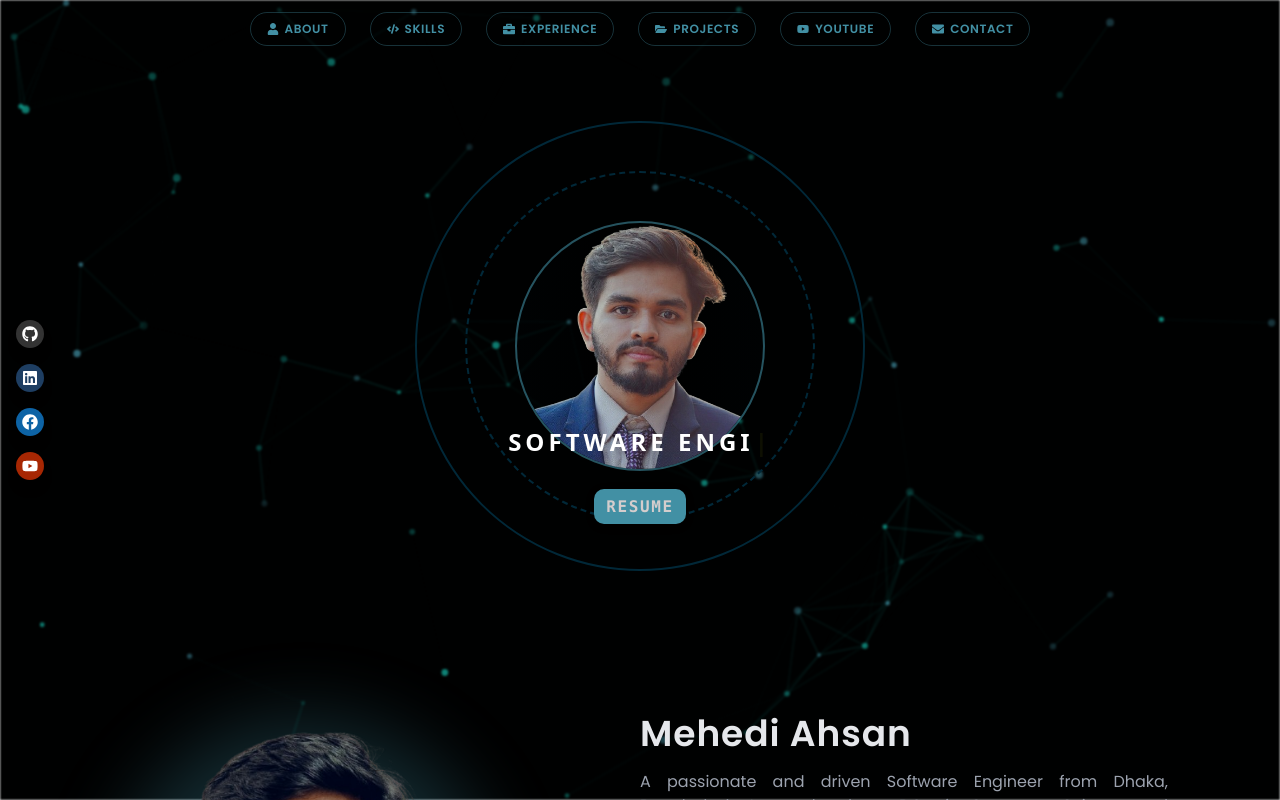
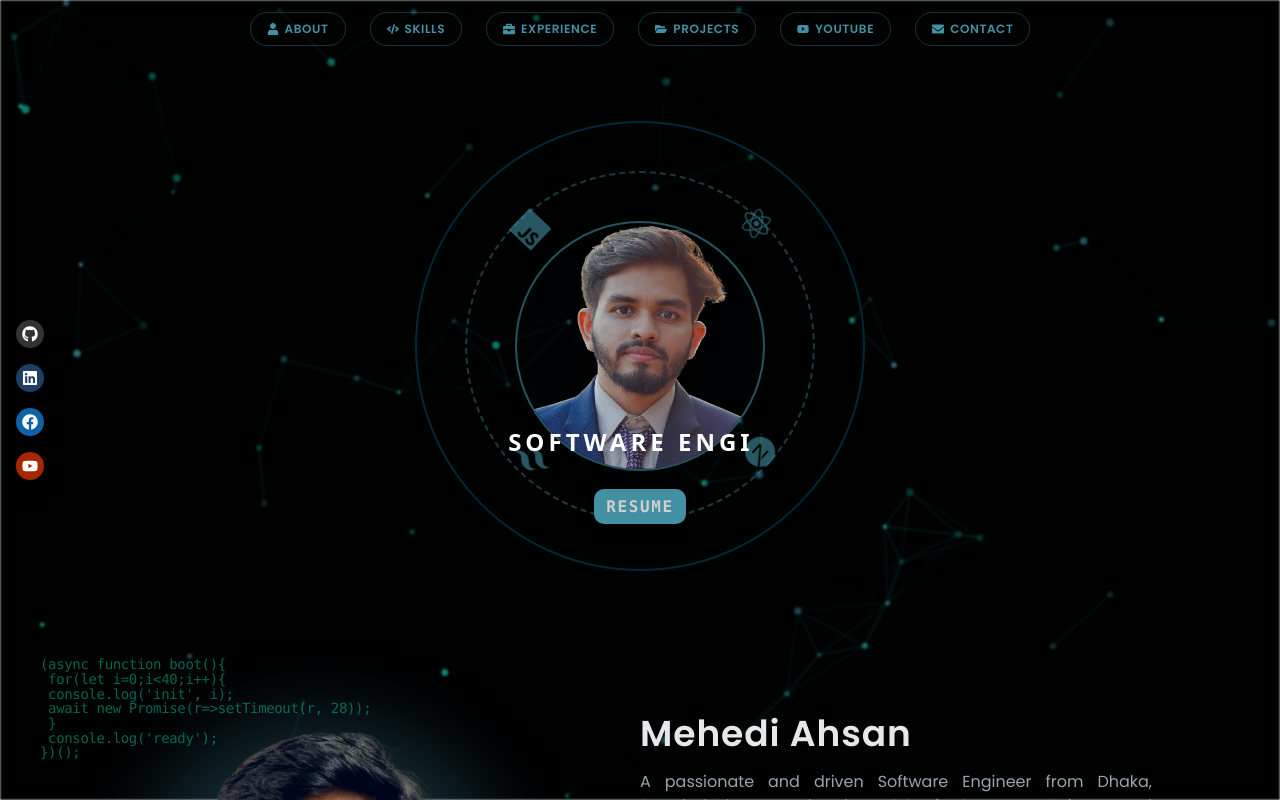
Before and after one commit to MehediAhsan/mehedi-portfolio-nextjs, a Next.js app: page / in a window 1280 px wide. Shown: the top 800 px of the page. Built offline with nearby package versions, Linux system fonts and the light colour scheme.

Commit message:
feat: Implement initial home page structure including a dynamic banner component and its dedicated styling.

```diff
--- a/src/app/page.jsx
+++ b/src/app/page.jsx
@@ -12,7 +12,7 @@ import Youtube from "@/components/home/Youtube";
 
 export default function Home() {
   return (
-    <main className="px-8 md:px-28">
+    <main className="px-8 md:px-32">
       <Navbar />
       <Banner />
       <About />
--- a/src/components/home/Banner.jsx
+++ b/src/components/home/Banner.jsx
@@ -3,6 +3,7 @@ import "../../styles/bannerStyle.css";
 import Image from "next/image";
 import TypeWrite from "../shared/TypeWrite";
 import MotionWrapper from "../shared/MotionWrapper";
+import { SiReact, SiNextdotjs, SiTailwindcss, SiJavascript } from "react-icons/si";
 
 const Banner = () => {
   return (
@@ -10,7 +11,13 @@ const Banner = () => {
       <div className="my-56 md:my-72 flex items-center justify-center">
         <div className="relative flex justify-center items-center">
           <div className="absolute border-2 border-[#012838] w-[450px] h-[450px] rounded-full animate-pulse hidden md:block"></div>
-          <div className="absolute border-2 border-[#012838] border-dashed w-[350px] h-[350px] rounded-full"></div>
+          <div className="absolute w-[350px] h-[350px] flex justify-center items-center animate-spin-slow">
+            <SiReact className="absolute top-0 text-primary opacity-60 text-3xl animate-bounce-slow" />
+            <SiNextdotjs className="absolute right-0 text-primary opacity-60 text-3xl animate-bounce-slow delay-1000" />
+            <SiTailwindcss className="absolute bottom-0 text-primary opacity-60 text-4xl animate-bounce-slow delay-2000" />
+            <SiJavascript className="absolute left-0 text-primary opacity-60 text-3xl animate-bounce-slow delay-3000" />
+          </div>
+          <div className="absolute border-2 border-primary opacity-40 border-dashed w-[350px] h-[350px] rounded-full"></div>
           <div className="absolute border border-[#012838] w-64 h-64 rounded-full animate-ping"></div>
         </div>
         <Image
@@ -32,6 +39,9 @@ const Banner = () => {
           </a>
         </button>
       </div>
+      <div className="pointer-events-none absolute left-6 bottom-6 md:left-10 md:bottom-10 text-xs md:text-sm text-[#00ffcc]/40 font-mono tracking-tight max-md:hidden">
+        <pre style={{ lineHeight: 1.05 }}>{`(async function boot(){\n for(let i=0;i<40;i++){\n console.log('init', i);\n await new Promise(r=>setTimeout(r, 28));\n }\n console.log('ready');\n})();`}</pre>
+      </div>
     </MotionWrapper>
   );
 };
--- a/src/styles/bannerStyle.css
+++ b/src/styles/bannerStyle.css
@@ -160,3 +160,28 @@
       right: 0;
     }
   }
+
+
+
+@keyframes bounce-slow {
+  0%, 100% { transform: translateY(0); }
+  50% { transform: translateY(-10px); }
+}
+
+.animate-bounce-slow {
+  animation: bounce-slow 3s ease-in-out infinite;
+}
+
+/* Optional delays for staggered animation */
+.delay-1000 { animation-delay: 1s; }
+.delay-2000 { animation-delay: 2s; }
+.delay-3000 { animation-delay: 3s; }
+
+@keyframes spin-slow {
+  0% { transform: rotate(0deg); }
+  100% { transform: rotate(360deg); }
+}
+
+.animate-spin-slow {
+  animation: spin-slow 40s linear infinite; /* 40s for slow rotation */
+}
```
